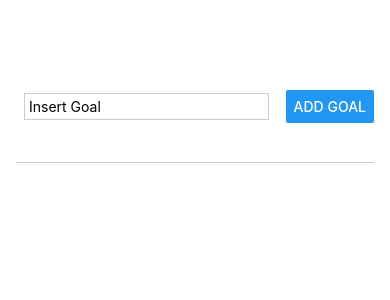
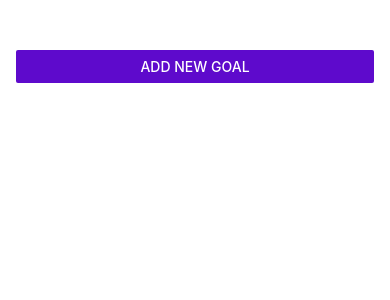
Before and after one commit to RRFayad/React-Native__Goals-app, a React Native app: screen / in a window 390 px wide. Shown: the top 300 px of the page. Built offline with nearby package versions, Linux system fonts and the light colour scheme.

Commit message:
Modal implemented

```diff
--- a/App.jsx
+++ b/App.jsx
@@ -1,5 +1,5 @@
 import { useState } from "react";
-import { StyleSheet, View, Button, TextInput, FlatList } from "react-native";
+import { StyleSheet, View, Button } from "react-native";
 
 import GoalItem from "./components/GoalItem";
 import GoalInput from "./components/GoalInput";
@@ -7,6 +7,11 @@ import GoalsList from "./components/GoalsList";
 
 export default function App() {
   const [goalsList, setGoalsList] = useState([]);
+  const [modalIsVisible, setModalIsVisible] = useState(false);
+
+  const toggleModalVisibilityHandler = () => {
+    setModalIsVisible((prevState) => !prevState);
+  };
 
   const addGoalHandler = (enteredGoal) => {
     setGoalsList((prevState) => [...prevState, enteredGoal]);
@@ -20,7 +25,16 @@ export default function App() {
 
   return (
     <View style={styles.appContainer}>
-      <GoalInput onAddGoal={addGoalHandler} />
+      <Button
+        title="Add New Goal"
+        color="#5e0acc"
+        onPress={toggleModalVisibilityHandler}
+      />
+      <GoalInput
+        onAddGoal={addGoalHandler}
+        modalIsVisible={modalIsVisible}
+        onCancel={toggleModalVisibilityHandler}
+      />
       <GoalsList goalsList={goalsList} onDeleteGoal={deleteGoalHandler} />
     </View>
   );
--- a/components/GoalInput.jsx
+++ b/components/GoalInput.jsx
@@ -1,7 +1,11 @@
-import { useState, useRef } from "react";
-import { StyleSheet, View, TextInput, Button } from "react-native";
+import { useState } from "react";
+import { StyleSheet, View, TextInput, Button, Modal } from "react-native";
 
-function GoalInput({ onAddGoal }) {
+function GoalInput({
+  onAddGoal,
+  modalIsVisible,
+  onCancel: toggleModalVisibilityHandler,
+}) {
   const [enteredGoal, setEnteredGoal] = useState("");
 
   const goalInputHandler = (enteredText) => {
@@ -14,6 +18,7 @@ function GoalInput({ onAddGoal }) {
   };
 
   return (
+    <Modal visible={modalIsVisible} animationType="slide">
       <View style={styles.inputContainer}>
         <TextInput
           style={styles.textInput}
@@ -21,8 +26,16 @@ function GoalInput({ onAddGoal }) {
           onChangeText={goalInputHandler}
           value={enteredGoal}
         />
+        <View style={styles.buttonContainer}>
+          <View style={styles.button}>
             <Button title="Add Goal" onPress={addGoalHandler} />
           </View>
+          <View style={styles.button}>
+            <Button title="Cancel" onPress={toggleModalVisibilityHandler} />
+          </View>
+        </View>
+      </View>
+    </Modal>
   );
 }
 
@@ -30,8 +43,7 @@ const styles = StyleSheet.create({
   inputContainer: {
     paddingLeft: 8,
     flex: 1,
-    flexDirection: "row",
-    justifyContent: "space-between",
+    justifyContent: "center",
     alignItems: "center",
     borderBottomWidth: 1,
     borderBottomColor: "#cccccc",
@@ -39,9 +51,17 @@ const styles = StyleSheet.create({
   textInput: {
     borderWidth: 1,
     borderColor: "#cccccc",
-    width: "70%",
-    marginRight: 8,
+    width: "90%",
+    marginHorizontal: 16,
     padding: 4,
+  },
+  buttonContainer: {
+    marginTop: 16,
+    flexDirection: "row",
+  },
+  button: {
+    width: 100,
+    marginHorizontal: 8,
   },
 });
 
```
Lines whose indentation alone changed are shown as unchanged.
